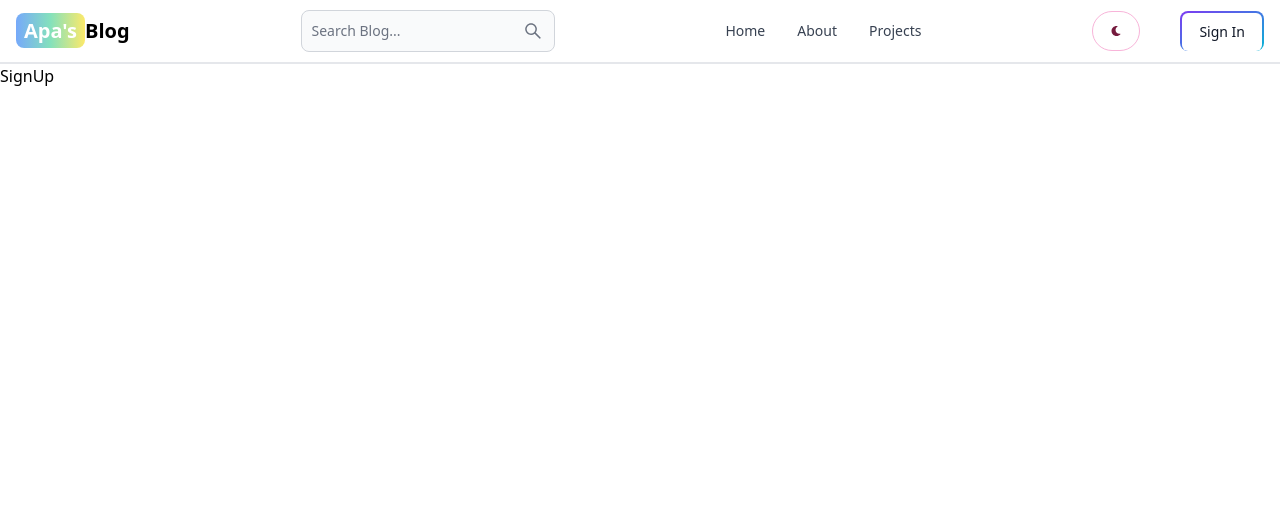
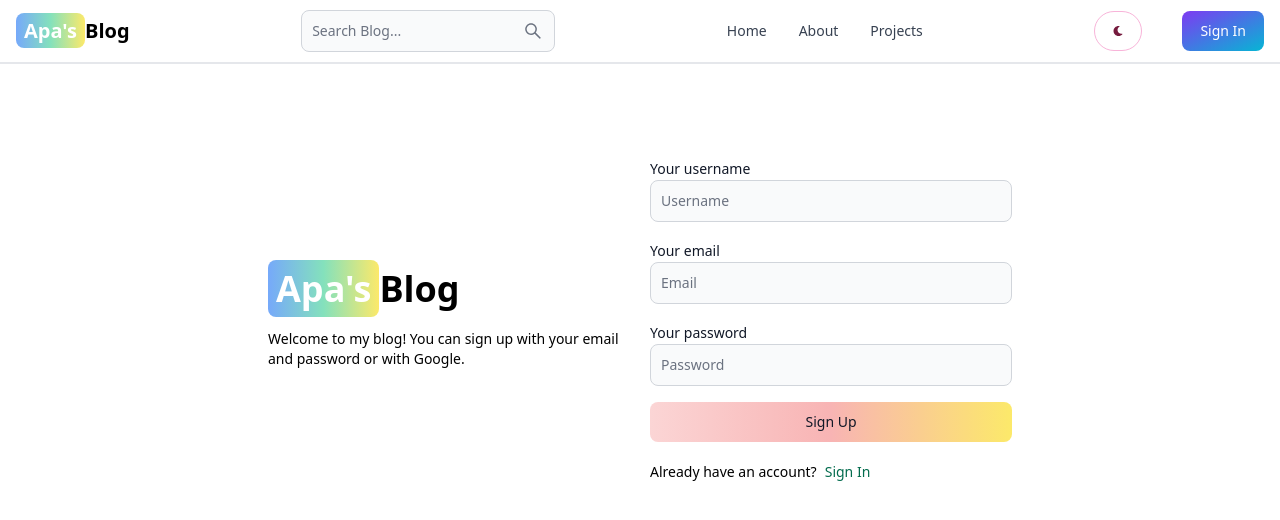
Before and after one commit to Apa-cloud/mern-blog, a React (Vite) app in the folder client/: page /sign-up in a window 1280 px wide. Shown: the top 520 px of the page. Built offline with nearby package versions, Linux system fonts and the light colour scheme.

Commit message:
create sign up page ui

```diff
--- a/client/src/components/Header.jsx
+++ b/client/src/components/Header.jsx
@@ -1,4 +1,4 @@
-import { Navbar, TextInput } from 'flowbite-react';
+import { Navbar, TextInput } from 'flowbite-react'; // flowbite-react: UI Components
 import { Button } from 'flowbite-react'; //BUTTONS WORKED AFTER CORRECT TAILWIND.CONFIG FILE!!
 import { Link, useLocation} from 'react-router-dom';
 import { AiOutlineSearch } from 'react-icons/ai';
@@ -29,7 +29,7 @@
                 <FaMoon />
              </Button>
              <Link to='/sign-in'>
-               <Button className='w-15 h-10 sm:inline' gradientDuoTone='purpleToBlue' outline>
+               <Button className='w-15 h-10 sm:inline' gradientDuoTone='purpleToBlue'>
                  Sign In
                </Button>
              </Link>
--- a/client/src/pages/SignUp.jsx
+++ b/client/src/pages/SignUp.jsx
@@ -1,7 +1,66 @@
 import React from 'react'
+import { Link } from 'react-router-dom'
+import { Button, Label } from 'flowbite-react'
+import { TextInput } from 'flowbite-react';
 
 export default function SignUp() {
   return (
-    <div>SignUp</div>
-  )
+    <div className='min-h-screen mt-20'>  {/* To bring down the margin top mt */}
+    <div className='flex p-3 max-w-3xl mx-auto flex-col md:flex-row md:items-center gap-5'>  {/* div covering both left and right */}
+
+      {/* left side div */}
+      <div className='flex-1'>  {/* So that left and right occupy equal space */}
+      <Link
+        to='/'
+        className='font-bold dark:text-white text-4xl'>
+
+          <span className='px-2 py-1 bg-gradient-to-r from-blue-400
+           via-green-300 to-yellow-200 rounded-lg text-white'>
+            Apa's
+            </span>
+        Blog
+        </Link>
+        <p className='text-sm mt-5'>    {/* Paragraph */}
+          Welcome to my blog!   You can sign up with your email and password or with Google.
+        </p>
+      </div>
+
+
+      {/* right side div */}
+      <div className='flex-1'>
+        <form className='flex flex-col gap-4'>   {/* We need form, bec. uname, mail and pass will be entered */}
+           <div>              {/* div means a separate group */}
+            <Label value= 'Your username' />
+            <TextInput type='text' placeholder='Username' id='username' />
+           </div>
+           <div>              {/* div means a separate group */}
+            <Label value= 'Your email' />
+            <TextInput type='text' placeholder='Email' id='email' />
+           </div>
+           <div>              {/* div means a separate group */}
+            <Label value= 'Your password' />
+            <TextInput type='text' placeholder='Password' id='password' />
+           </div>
+
+           {/* Sign Up button */}
+           <Button gradientDuoTone='redToYellow' type='submit'>
+            Sign Up
+           </Button>
+         </form>
+         <div className='text-sm flex gap-2 mt-5'>
+          <span>Already have an account?</span>
+          <Link to='/sign-in' className='text-green-700'>
+          Sign In
+          </Link>
+         </div>
+
+        </div>   {/* Right side div */}
+    </div>
+  </div>
+  );
 }
+
+{/* flex: object stretches or shrinks acc. to space available ;
+  mx-auto: comes to centre when screen is big ;
+  flex-col, to have the items inside that tag, on TOP OF EACH OTHER;
+  flex-row, to have BESIDE EACH OTHER; */}
```
